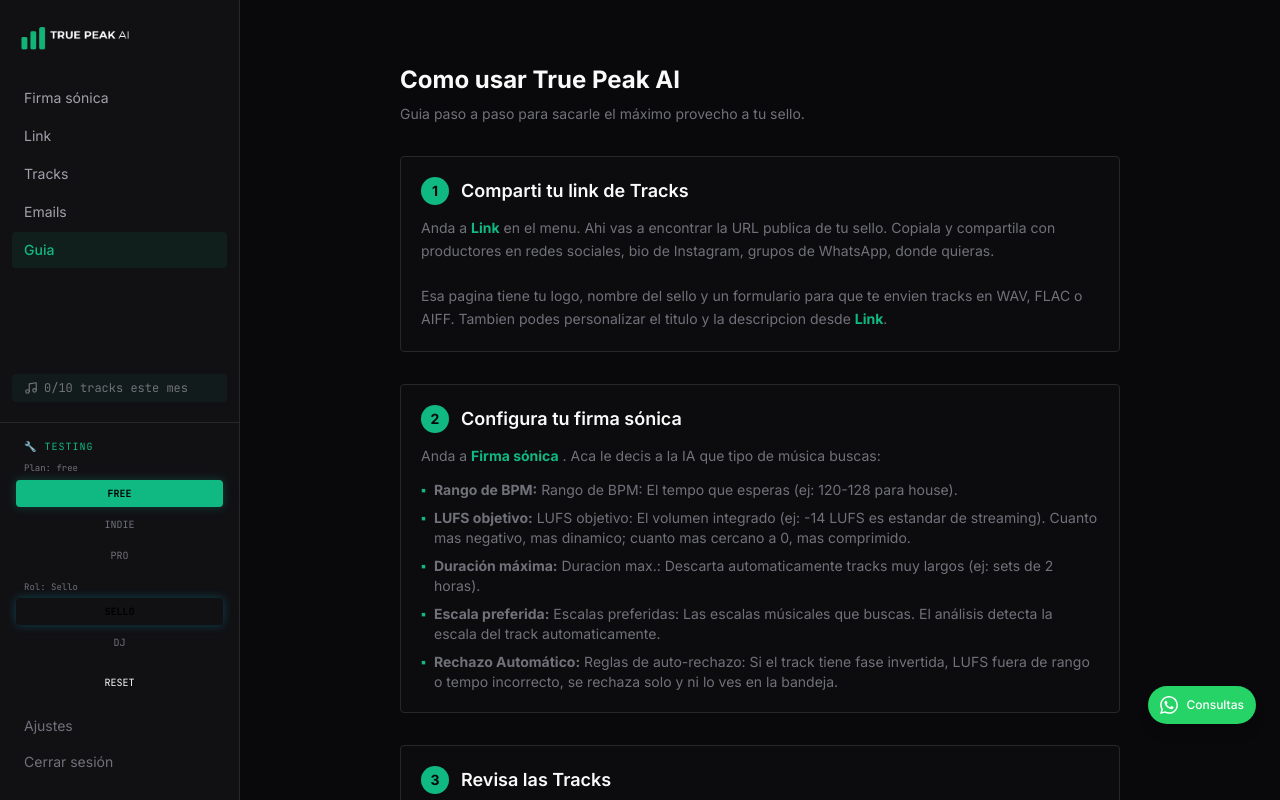
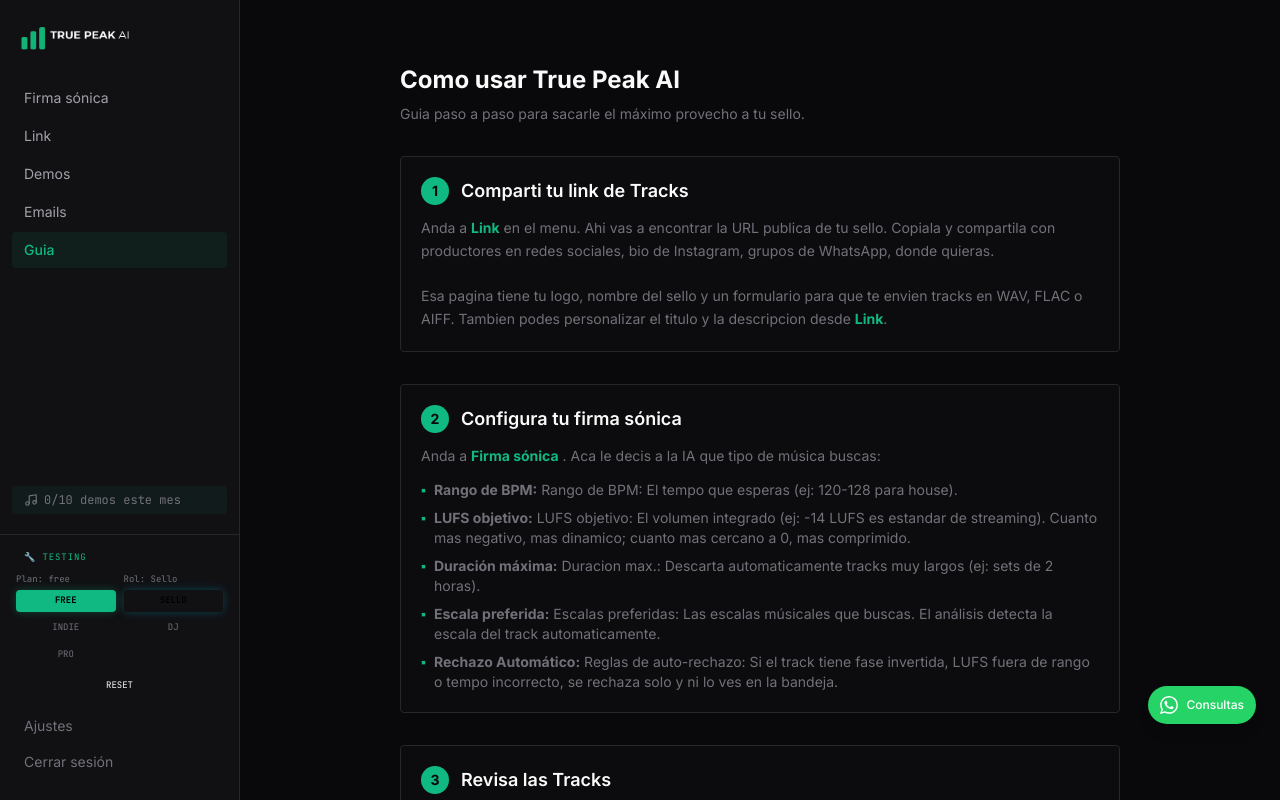
Before and after one commit to valenruffo/truepeak, a Next.js app in the folder frontend/: page /guide in a window 1280 px wide. Shown: the top 800 px of the page. Built offline with nearby package versions, Linux system fonts and the light colour scheme; no server answers.

Commit message:
ui: compact 2-column testing panel in sidebar; role-aware nav labels (Demos/Promos); fix role button styling

```diff
--- a/frontend/app/(dashboard)/layout.tsx
+++ b/frontend/app/(dashboard)/layout.tsx
@@ -172,10 +172,11 @@
     fetchTracks();
   }, []);
 
+  const role = currentRole;
   const navItems = [
     { href: "/config", label: t("dashboard.nav.config") },
     { href: "/link", label: t("dashboard.nav.link") },
-    { href: "/inbox", label: t("dashboard.nav.inbox") },
+    { href: "/inbox", label: role === "dj" ? "Promos" : "Demos" },
     { href: "/crm", label: t("dashboard.nav.crm") },
     { href: "/guide", label: t("dashboard.nav.guide") },
   ];
@@ -266,11 +267,11 @@
               </div>
             ) : maxTracksMonth - monthlyUsed <= 3 ? (
               <div className="flex items-center gap-1.5 px-3 py-1.5 rounded text-xs font-mono" style={{ background: "rgba(250,204,21,0.06)", color: "#facc15" }}>
-                <AlertTriangle className="w-3.5 h-3.5" /> Te quedan {maxTracksMonth - monthlyUsed} tracks
+                <AlertTriangle className="w-3.5 h-3.5" /> Te quedan {maxTracksMonth - monthlyUsed} {role === "dj" ? "promos" : "demos"}
               </div>
             ) : null}
             <div className="flex items-center gap-1.5 px-3 py-1.5 rounded text-xs font-mono" style={{ background: "rgba(16,185,129,0.06)", color: "var(--text-muted)" }}>
-              <Music className="w-3.5 h-3.5" /> {monthlyUsed}/{maxTracksMonth} tracks este mes
+              <Music className="w-3.5 h-3.5" /> {monthlyUsed}/{maxTracksMonth} {role === "dj" ? "promos" : "demos"} este mes
             </div>
           </div>
         )}
@@ -296,11 +297,12 @@
           window.location.hostname === "164.152.194.196"
         ) && (
           <div className="px-3 mb-3 mt-4 pt-4 border-t" style={{ borderColor: "var(--border)" }}>
-            <div className="text-[10px] font-mono uppercase tracking-widest text-emerald-500 mb-2 px-3">🔧 Testing</div>
-
-            {/* Plan Switcher */}
-            <div className="text-[9px] font-mono text-muted mb-1 px-3">Plan: {plan}</div>
-            <div className="flex flex-col gap-1 px-1 mb-3">
+            <div className="text-[9px] font-mono uppercase tracking-widest text-emerald-500 mb-2 px-3">🔧 Testing</div>
+            <div className="flex gap-2 px-1">
+              {/* Plans */}
+              <div className="flex-1">
+                <div className="text-[9px] font-mono text-muted mb-1">Plan: {plan}</div>
+                <div className="flex flex-col gap-1">
                   {["free", "indie", "pro"].map((p) => (
                     <button
                       key={p}
@@ -321,20 +323,22 @@
                         window.location.reload();
                       }}
                       className={cn(
-                    "text-[10px] px-3 py-1.5 rounded font-mono uppercase transition-all",
+                        "text-[9px] px-2 py-1 rounded font-mono uppercase transition-all text-center",
                         plan === p
-                      ? "bg-emerald-500 text-black font-bold shadow-[0_0_10px_rgba(16,185,129,0.3)]"
-                      : "text-muted hover:bg-white/5"
+                          ? "bg-emerald-500 text-black font-bold shadow-[0_0_8px_rgba(16,185,129,0.3)]"
+                          : "text-muted hover:bg-white/5 border border-transparent"
                       )}
                     >
                       {p}
                     </button>
                   ))}
                 </div>
+              </div>
 
-            {/* Role Switcher */}
-            <div className="text-[9px] font-mono text-muted mb-1 px-3">Rol: {currentRole === "dj" ? "DJ" : "Sello"}</div>
-            <div className="flex flex-col gap-1 px-1 mb-3">
+              {/* Role */}
+              <div className="flex-1">
+                <div className="text-[9px] font-mono text-muted mb-1">Rol: {currentRole === "dj" ? "DJ" : "Sello"}</div>
+                <div className="flex flex-col gap-1">
                   {(["label", "dj"] as const).map((r) => (
                     <button
                       key={r}
@@ -352,15 +356,17 @@
                         window.location.reload();
                       }}
                       className={cn(
-                    "text-[10px] px-3 py-1.5 rounded font-mono uppercase transition-all",
+                        "text-[9px] px-2 py-1 rounded font-mono uppercase transition-all text-center",
                         currentRole === r
-                      ? "bg-cyan-500 text-black font-bold shadow-[0_0_10px_rgba(6,182,212,0.3)]"
-                      : "text-muted hover:bg-white/5"
+                          ? "bg-cyan-500 text-black font-bold shadow-[0_0_8px_rgba(6,182,212,0.3)]"
+                          : "text-muted hover:bg-white/5 border border-transparent"
                       )}
                     >
                       {r === "label" ? "Sello" : "DJ"}
                     </button>
                   ))}
+                </div>
+              </div>
             </div>
 
             <button
@@ -369,7 +375,7 @@
                 localStorage.removeItem("role");
                 window.location.reload();
               }}
-              className="text-[10px] px-3 py-1.5 rounded font-mono uppercase transition-all text-red-500 hover:bg-red-500/10 w-full"
+              className="text-[9px] px-3 py-1 rounded font-mono uppercase transition-all text-red-400 hover:bg-red-500/10 w-full mt-2"
             >
               Reset
             </button>
```
Lines whose indentation alone changed are shown as unchanged.
